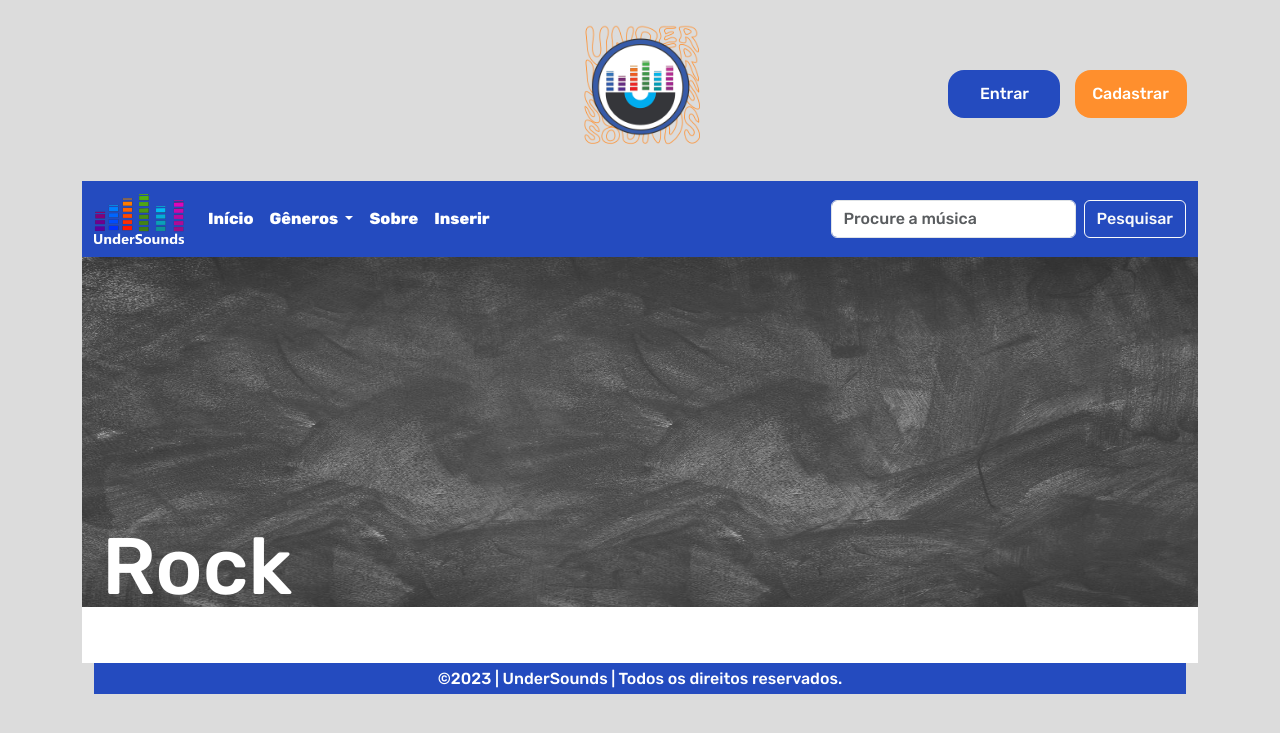
After one commit to NettoH3R/TCC_oficial, a PHP site: page /genero.php in a window 1280 px wide. The commit adds this page. Shown: the top 733 px of the page. Run offline with PHP 8.4, Linux system fonts and the light colour scheme; data that the repository does not hold is empty.

Commit message:
começando generos

```diff
--- /dev/null
+++ b/app/genero.php
@@ -0,0 +1,20 @@
+<?php
+    include('includes/header.php');
+?>
+
+<div class="container">
+    <main class="main" style="padding-top: 0;">
+
+        <!-- BANNER E IMAGEM DE PERFIL -->
+        <div class="banner-genero">
+            <img src="arquivos/imagensDoSite/textPura.jpg" alt="Banner" class="img-banner">
+            <div class="text-genero">
+                <p>Rock</p>
+            </div>
+        </div>
+    </main>
+
+
+<?php
+    include('includes/footer.php');
+?>
--- a/app/includes/css/style.css
+++ b/app/includes/css/style.css
@@ -826,3 +826,20 @@ select option[disabled] {
 .faixas{
     margin: 20px;
 }
+
+
+/* Genero */
+.banner-genero{
+    width: 100%;
+    height: 350px;
+    background-color: #646b68;
+    z-index: 1;
+}
+
+.text-genero{
+    z-index: 2;
+    font-size: 60pt;
+    color: white;
+    margin-top: -100px;
+    margin-left: 20px;
+}
--- a/app/includes/header.php
+++ b/app/includes/header.php
@@ -81,8 +81,8 @@
                                     Gêneros
                                 </a>
                                 <ul class="dropdown-menu">
-                                    <li><a class="dropdown-item" href="#">Rock</a></li>
-                                    <li><a class="dropdown-item" href="#">Sertanejo</a></li>
+                                    <li><a class="dropdown-item" href="genero.php">Rock</a></li>
+                                    <li><a class="dropdown-item" href="genero.php">Sertanejo</a></li>
                                 </ul>
                             </li>
                             <li class="nav-item">
--- a/app/includes/noHeader.php
+++ b/app/includes/noHeader.php
@@ -59,8 +59,8 @@
                                     Gêneros
                                 </a>
                                 <ul class="dropdown-menu">
-                                    <li><a class="dropdown-item" href="#">Rock</a></li>
-                                    <li><a class="dropdown-item" href="#">Sertanejo</a></li>
+                                    <li><a class="dropdown-item" href="genero.php">Rock</a></li>
+                                    <li><a class="dropdown-item" href="genero.php">Sertanejo</a></li>
                                 </ul>
                             </li>
                             <li class="nav-item">
```
